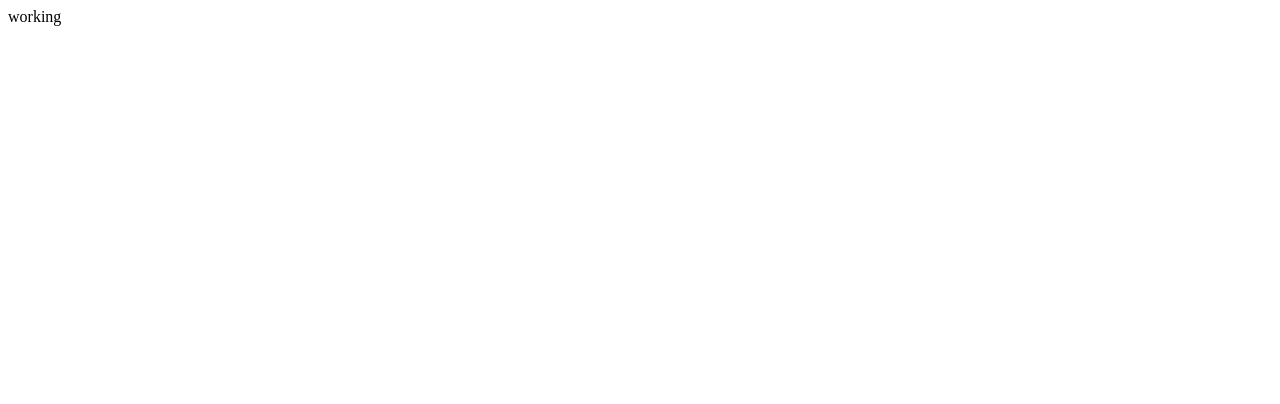
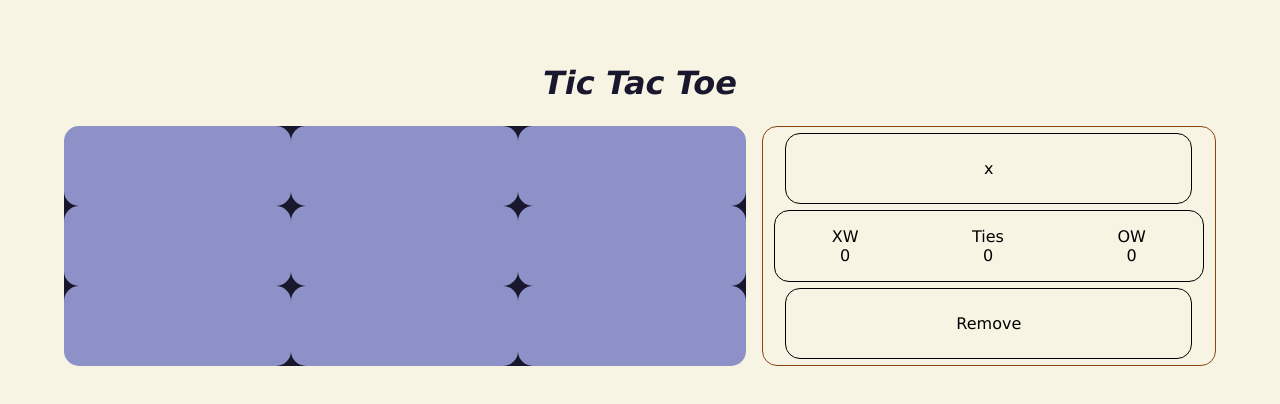
Before and after one commit to Bharath-Dubbaka/30days30projectsJS, a browser extension: page 10-TicTacToeJS/index.html in a window 1280 px wide. Drawn offline with Linux system fonts and the light colour scheme.

Commit message:
added new funalities display reset counter

```diff
--- a/10-TicTacToeJS/app.js
+++ b/10-TicTacToeJS/app.js
@@ -1 +1,125 @@
 console.log("working");
+
+let move = "x";
+
+let box = document.querySelectorAll(".box");
+let statusDiv = document.querySelector(".status");
+let removeBtn = document.querySelector(".removeBtn");
+
+let box1 = document.querySelector(".box1");
+let box2 = document.querySelector(".box2");
+let box3 = document.querySelector(".box3");
+let box4 = document.querySelector(".box4");
+let box5 = document.querySelector(".box5");
+let box6 = document.querySelector(".box6");
+let box7 = document.querySelector(".box7");
+let box8 = document.querySelector(".box8");
+let box9 = document.querySelector(".box9");
+console.log(box);
+// let onClickFnWithThis = function (elem) {
+//   console.log(this, "elem");
+//   if (this.textContent == "") {
+//     this.textContent = move;
+//     if (move == "x") {
+//       move = "o";
+//     } else move = "x";
+//   }
+// };
+
+// box.forEach((elem) => {
+//   elem.addEventListener("click", onClickFnWithThis);
+// });
+
+statusDiv.innerHTML = move;
+
+let onClickFnWithEvent = function (elem) {
+  console.log(elem, "elem");
+  //if elem has no textContent
+  if (elem.textContent == "") {
+    elem.textContent = move;
+    //reassigning move power accordingly
+    if (move == "x") {
+      move = "o";
+      statusDiv.innerHTML = move;
+    } else {
+      move = "x";
+      statusDiv.innerHTML = move;
+    }
+    checker();
+  }
+};
+box.forEach((elem) => {
+  console.log(elem);
+  elem.addEventListener("click", function () {
+    onClickFnWithEvent(elem);
+  });
+});
+
+let checker = function () {
+  if (
+    box1.textContent == "x" &&
+    box2.textContent == "x" &&
+    box3.textContent == "x"
+  ) {
+    statusDiv.innerHTML = "X wins";
+  }
+  if (
+    box4.textContent == "x" &&
+    box5.textContent == "x" &&
+    box6.textContent == "x"
+  ) {
+    statusDiv.innerHTML = "X wins";
+  }
+  if (
+    box7.textContent == "x" &&
+    box8.textContent == "x" &&
+    box9.textContent == "x"
+  ) {
+    statusDiv.innerHTML = "X wins";
+  }
+  if (
+    box1.textContent == "x" &&
+    box4.textContent == "x" &&
+    box7.textContent == "x"
+  ) {
+    statusDiv.innerHTML = "X wins";
+  }
+  if (
+    box2.textContent == "x" &&
+    box5.textContent == "x" &&
+    box8.textContent == "x"
+  ) {
+    statusDiv.innerHTML = "X wins";
+  }
+  if (
+    box3.textContent == "x" &&
+    box6.textContent == "x" &&
+    box9.textContent == "x"
+  ) {
+    statusDiv.innerHTML = "X wins";
+  }
+
+  if (
+    box1.textContent == "x" &&
+    box5.textContent == "x" &&
+    box9.textContent == "x"
+  ) {
+    statusDiv.innerHTML = "X wins";
+  }
+  if (
+    box3.textContent == "x" &&
+    box5.textContent == "x" &&
+    box7.textContent == "x"
+  ) {
+    statusDiv.innerHTML = "X wins";
+  }
+};
+
+removeBtn.addEventListener("click", function (params) {
+  box.forEach((elem) => {
+    console.log(elem);
+    elem.textContent = "";
+  });
+  move = "x";
+  statusDiv.innerHTML = move;
+});
--- a/10-TicTacToeJS/index.html
+++ b/10-TicTacToeJS/index.html
@@ -7,10 +7,57 @@
     <link rel="stylesheet" href="style.css">
 </head>
 <body>
+    <!-- <header>
+        <div class="header">
+          <div class="titles">
+            <h1 class="title"><i class="fas fa-snowflake fa-spin"></i> Bharath Dubbaka</h1>
+            <h2 class="subtitle">Front End Web Developer</h2>
+          </div>
+        </div>
+    </header> -->
     <div class="container">
-        <div class="content">
-            working
+        <div class="heading">Tic Tac Toe</div>
+        <div class="sides">
+            <div class="content">
+                <div class="row1">
+                    <div class="box box1" id="1"></div>
+                    <div class="box box2" id="2"></div>
+                    <div class="box box3" id="3"></div>
+                </div>
+                <div class="row2">
+                    <div class="box box4" id="4"></div>
+                    <div class="box box5" id="5"></div>
+                    <div class="box box6" id="6"></div>
+                </div>
+                <div class="row3">
+                    <div class="box box7" id="7"></div>
+                    <div class="box box8" id="8"></div>
+                    <div class="box box9" id="9"></div>
+                </div>
+            </div>
+            <div class="dashboard">
+                <div class="status">
+                </div>
+                <div class="scoreboard">
+                        <div class="xwins">
+                            <div class="title">XW</div>
+                            <div class="headNums">0</div>
+                        </div>
+                        <div class="ties">
+                            <div class="title">Ties</div>
+                            <div class="headNums">0</div>
+                        </div>
+                        <div class="owins">
+                            <div class="title">OW</div>
+                            <div class="headNums">0</div>
+                        </div>
+                </div>
+                <div class="removeBtn">
+                    Remove
+                </div>
+            </div>
         </div>
+
     </div>
     <script type="module" src="app.js"></script>
 </body>
--- a/10-TicTacToeJS/style.css
+++ b/10-TicTacToeJS/style.css
@@ -0,0 +1,112 @@
+*{
+    margin: 0;
+    padding: 0;
+    box-sizing: border-box;
+    font-family:Verdana, Geneva, Tahoma, sans-serif;
+}
+body{
+    height: 100vh;
+}
+.header{
+
+}
+.container{
+   background-color: #F8F4E3;
+    height: 100vh;
+    width: 100vw;
+    padding: 5% 5% 5% 5%;
+    display: flex;
+    flex-direction: column;
+    align-items: center;
+}
+.heading{
+    font-size: xx-large;
+    margin-bottom: 1.5rem;
+    font-style: oblique;
+    font-weight: bolder;
+    color: #19172E;
+
+}
+.sides{
+    display: flex;
+    width: 100%;
+}
+.row1{
+    width: 100%;
+    /* margin: 0.3rem; */
+}
+.row2{
+    width: 100%;
+    /* margin: 0.3rem; */
+}
+.row3{
+    width: 100%;
+    /* margin: 0.3rem; */
+}
+.content{
+    display: flex;
+    align-items: center;
+    flex-direction: row;
+    border-radius: 15px;
+    border-radius: 50px;
+    background-color: #19172E;
+    width: 60%;
+    /* padding:1rem 1rem 1rem 1rem; */
+    color: white;
+    margin-right: 1rem;
+}
+.box{
+    background-color: #8D91C7;
+    width: 100%;
+    height: 5rem;
+
+
+    display: flex;
+    /* text-align: center; */
+    justify-content: center;
+    align-items: center;
+    border-radius: 15px;
+    /* margin: 0.3rem; */
+}
+.dashboard{
+    width: 40%;
+    display: flex;
+    flex-direction: column;
+    justify-content: center;
+    align-items: center;
+    border: 1px solid saddlebrown;
+    border-radius: 15px;
+    justify-content: space-evenly;
+}
+.status{
+    height: 30%;
+    width: 90%;
+    border: 1px solid black;
+    border-radius: 15px;
+    display: flex;
+    align-items: center;
+    justify-content: center;
+}
+.scoreboard{
+    display: flex;
+    justify-content: space-around;
+    text-align: center;
+    width: 95%;
+    height: 30%;
+    border: 1px solid black;
+    border-radius: 15px;
+    display: flex;
+    align-items: center;
+}
+/* .headNums{
+    display: flex;
+} */
+.removeBtn{
+    height: 30%;
+    width: 90%;
+    border: 1px solid black;
+    border-radius: 15px;
+    display: flex;
+    align-items: center;
+    justify-content: center;
+}
--- a/style.css
+++ b/style.css
@@ -51,7 +51,7 @@
     margin: 1rem;
     /* border-radius: 1rem; */
     border-radius: 15px;
-background: linear-gradient(145deg, #4e4c7830, #28253d);
+background: linear-gradient(155deg, #28253d,#4e4c7830);
 box-shadow:  8px 8px 16px #252338,
              -8px -8px 16px #25233a;
 }
```
